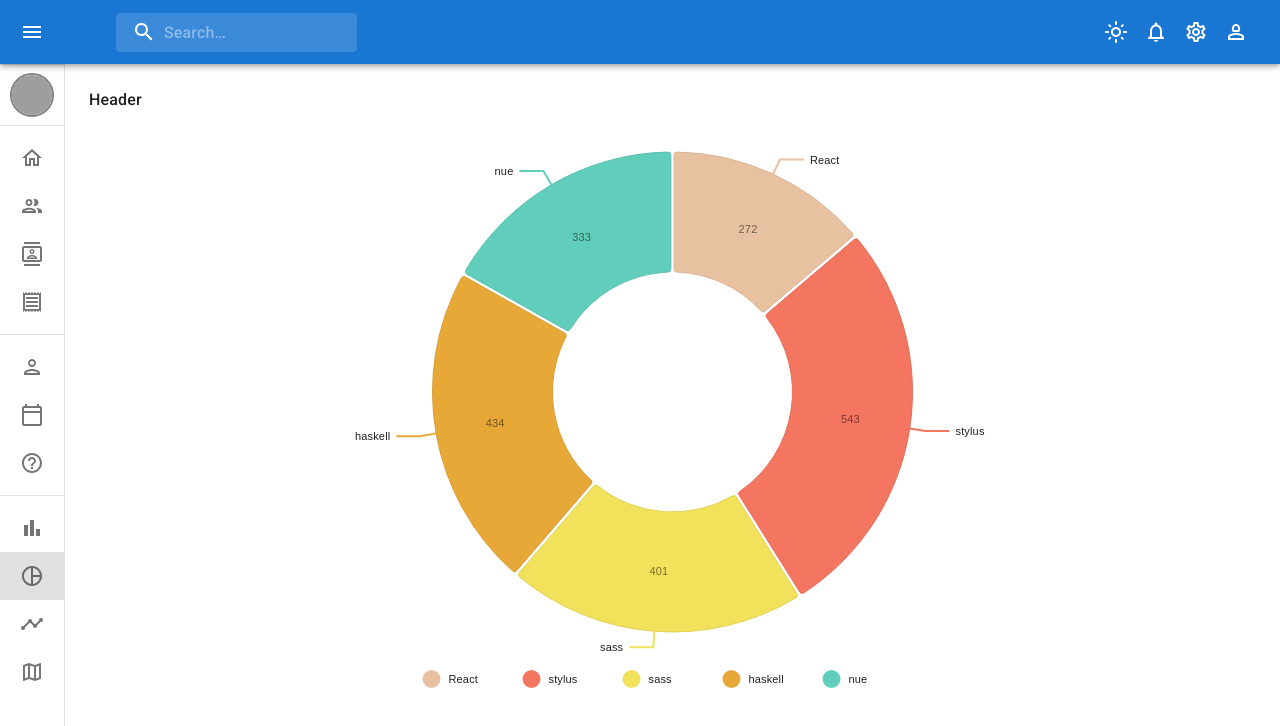
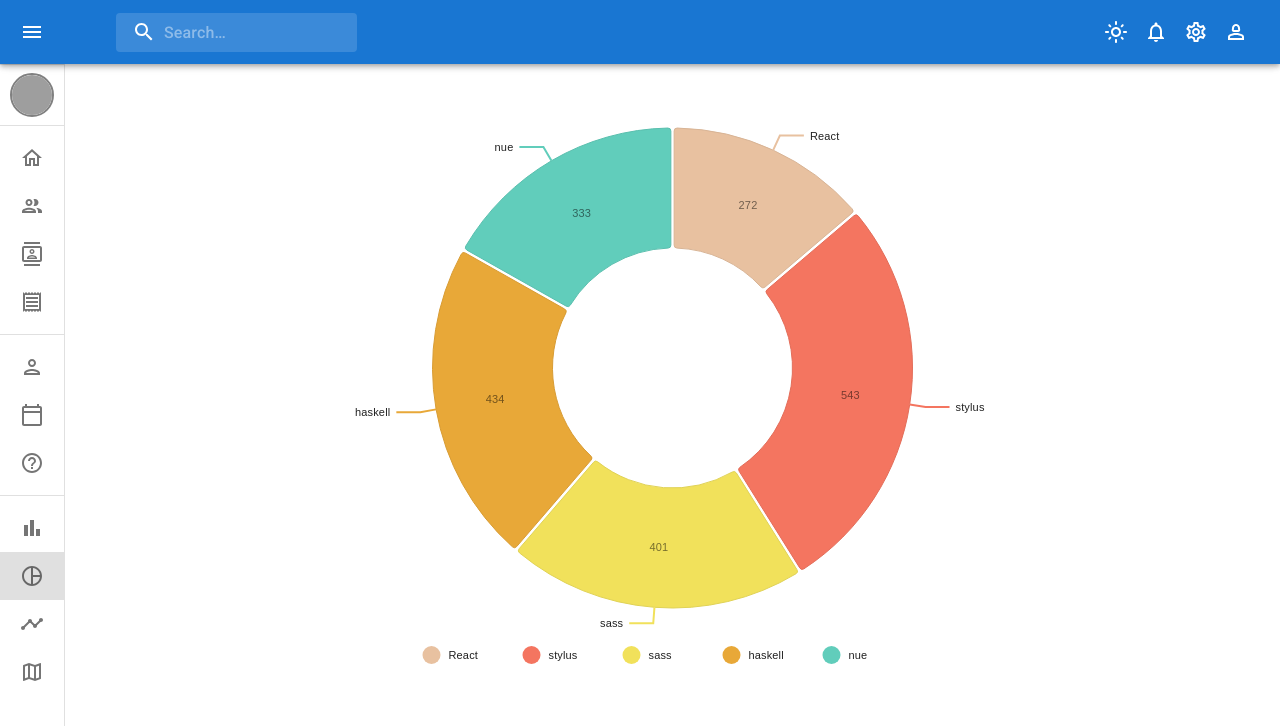
Before and after one commit to UsamaRabie/Dashboard, a React (Vite) app: page /pie in a window 1280 px wide. Shown: the top 726 px of the page. Built offline with nearby package versions, Linux system fonts and the light colour scheme; grey boxes are pictures that could not be loaded.

Commit message:
Update PieChart.jsx

```diff
--- a/src/page/pieChart/PieChart.jsx
+++ b/src/page/pieChart/PieChart.jsx
@@ -8,7 +8,7 @@
   const theme = useTheme();
   return (
     <Box>
-      <Header title="Pie Chart" subTitle="Simple Pie Chart" />
+
 
       <Pie />
     </Box>
```
